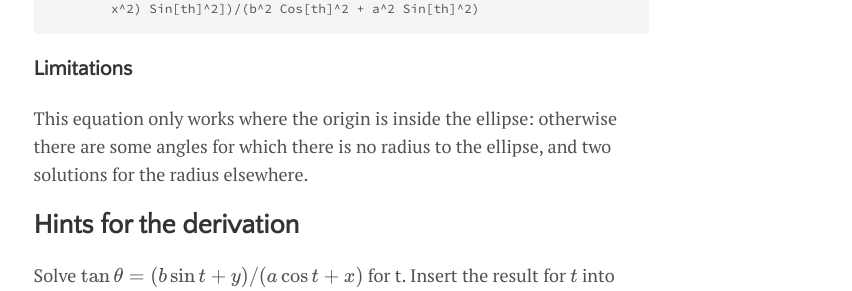
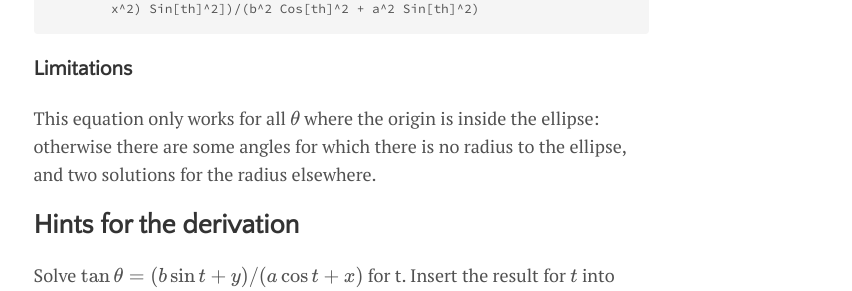
Before and after one commit to cfe316/cfe316.github.io, a Jekyll site: the page built from _posts/2021-02-16-offset-ellipse-polar-form.md, in a window 1280 px wide. Shown: the part 1032-1323 px from the top of the page, without its empty margins (299-1151 px from the left). Built offline with Jekyll 4.4.1, drawn with Linux system fonts in a browser that asks for light colours; formulas are drawn with MathJax 3; a style sheet for code colours, icons or effects is not loaded.

Commit message:
Add note

```diff
--- a/_posts/2021-02-16-offset-ellipse-polar-form.md
+++ b/_posts/2021-02-16-offset-ellipse-polar-form.md
@@ -30,7 +30,7 @@ rho[a_, b_, x_, y_, th_] := (a^2 y Sin[th] + b^2 x Cos[th] +
 
 ### Limitations
 
-This equation only works where the origin is inside the ellipse: otherwise there are some angles for which there is no radius to the ellipse, and two solutions for the radius elsewhere.
+This equation only works for all $\theta$ where the origin is inside the ellipse: otherwise there are some angles for which there is no radius to the ellipse, and two solutions for the radius elsewhere.
 
 ## Hints for the derivation
 
```
